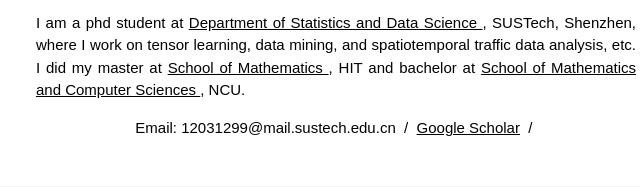
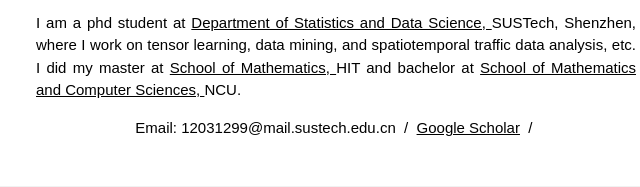
Before and after one commit to GongWenwuu/HomePage, a plain HTML site: page index.html in a window 1280 px wide. Shown: the part 450-637 px from the top of the page, 379-1019 px from the left. Drawn offline with Linux system fonts and the light colour scheme.

Commit message:
Update index.html

```diff
--- a/index.html
+++ b/index.html
@@ -70,7 +70,7 @@
 
 <!-- Top menu on small screens -->
 <header class="w3-bar w3-top w3-hide-large w3-black w3-xlarge">
-  <div class="w3-bar-item w3-padding-24">Wenwu</div>
+  <div class="w3-bar-item w3-padding-24">WENWU</div>
   <a href="javascript:void(0)" class="w3-bar-item w3-button w3-padding-24 w3-right"  style="font-stretch: extra-expanded;" onclick="w3_open()"><b>≡</b></a>
   </div>
 </header>
@@ -89,9 +89,9 @@
       <img style="width: 80%;max-width: 320px" alt="profile photo" src="images/profile.jpg">
       <h1>Wenwu GONG</h1>
         <p class="w3-justify" style="width:100%;border:0px;border-spacing:0px;border-collapse:separate;margin-right:auto;margin-left:auto;max-width:600px">
-          I am a phd student at <a href="https://stat-ds.sustech.edu.cn/"> Department of Statistics and Data Science </a>, SUSTech, Shenzhen, where I work on tensor learning, data mining, and spatiotemporal traffic data analysis, etc.
-		I did my master at <a href="http://math.hit.edu.cn/"> School of Mathematics </a>, HIT
-		and bachelor at <a href="http://smcs.ncu.edu.cn/"> School of Mathematics and Computer Sciences </a>, NCU.
+          I am a phd student at <a href="https://stat-ds.sustech.edu.cn/"> Department of Statistics and Data Science, </a> SUSTech, Shenzhen, where I work on tensor learning, data mining, and spatiotemporal traffic data analysis, etc.
+		I did my master at <a href="http://math.hit.edu.cn/"> School of Mathematics, </a> HIT
+		and bachelor at <a href="http://smcs.ncu.edu.cn/"> School of Mathematics and Computer Sciences, </a> NCU.
         </p>
         <p class="w3-center">
           Email: 12031299@mail.sustech.edu.cn &nbsp/&nbsp
```
